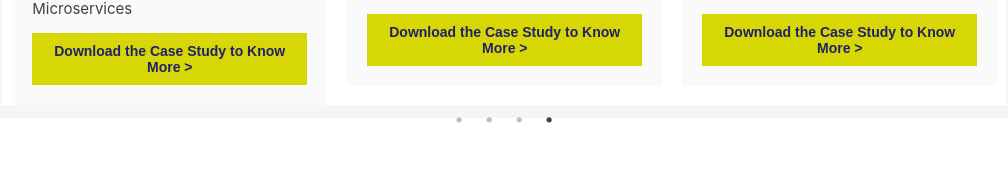
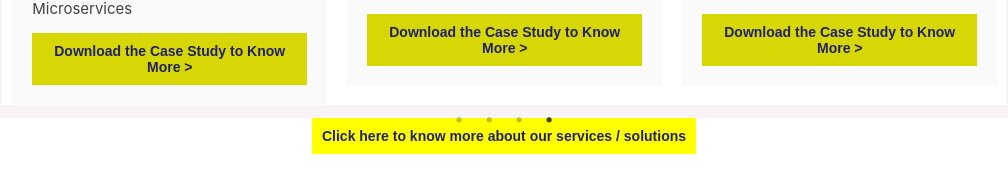
Before and after one commit to AnushkaJainCoder/InnovaSolutions-Clone, a React (Create React App) app in the folder innovasolutions/: page / in a window 1280 px wide. Shown: the part 3861-4053 px from the top of the page, without its empty margins (136-1144 px from the left). Before the commit the page ends 3991 px from the top, so only its background shows below. Built offline with nearby package versions, Linux system fonts and the light colour scheme.

Commit message:
`Added a new button to the CaseStudies component with a fixed height and margin.`

```diff
--- a/innovasolutions/src/Components/CaseStudies.js
+++ b/innovasolutions/src/Components/CaseStudies.js
@@ -114,6 +114,10 @@ export default function CaseStudies() {
                     </div>
                 </div>
             </div>
+            <div style={{height: '200px', margin: '0 auto'}}>
+            <button style={{ color: '#212169', fontSize: '14px', margin: '0 ', width: 'fit-content'}}>Click here to know more about our services / solutions</button>
+
+            </div>
         </>
     );
 }
```
